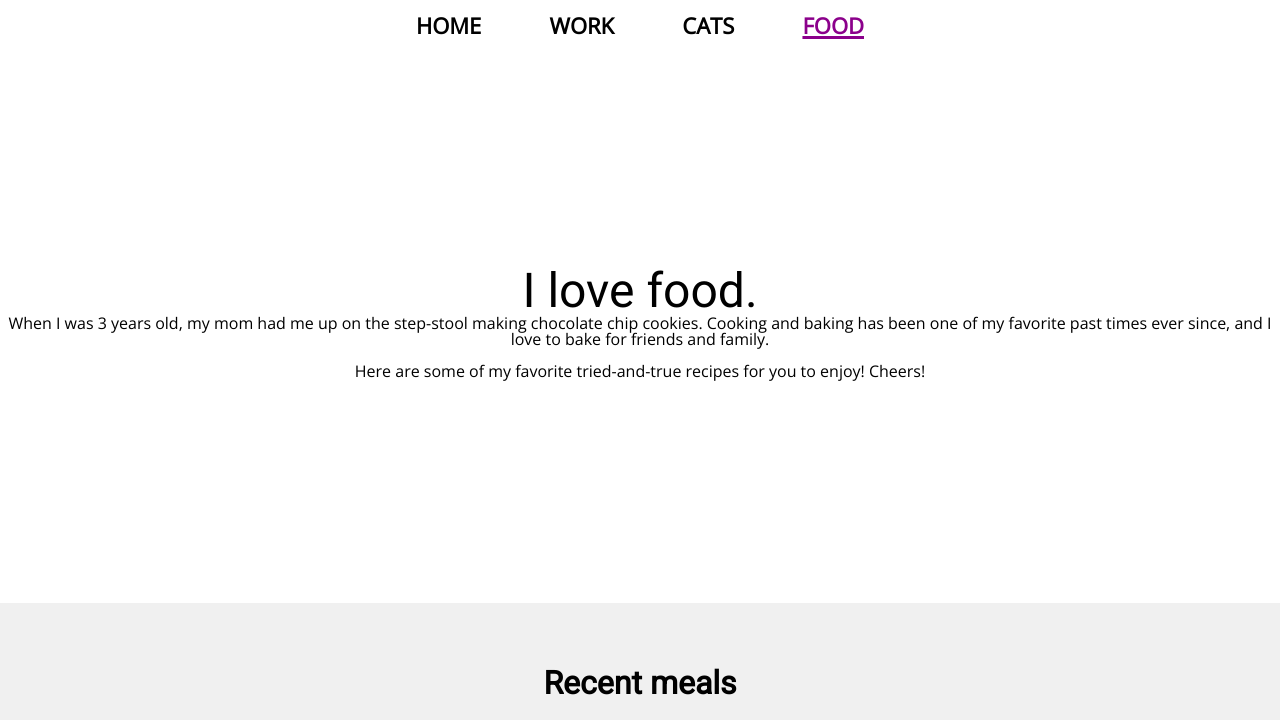
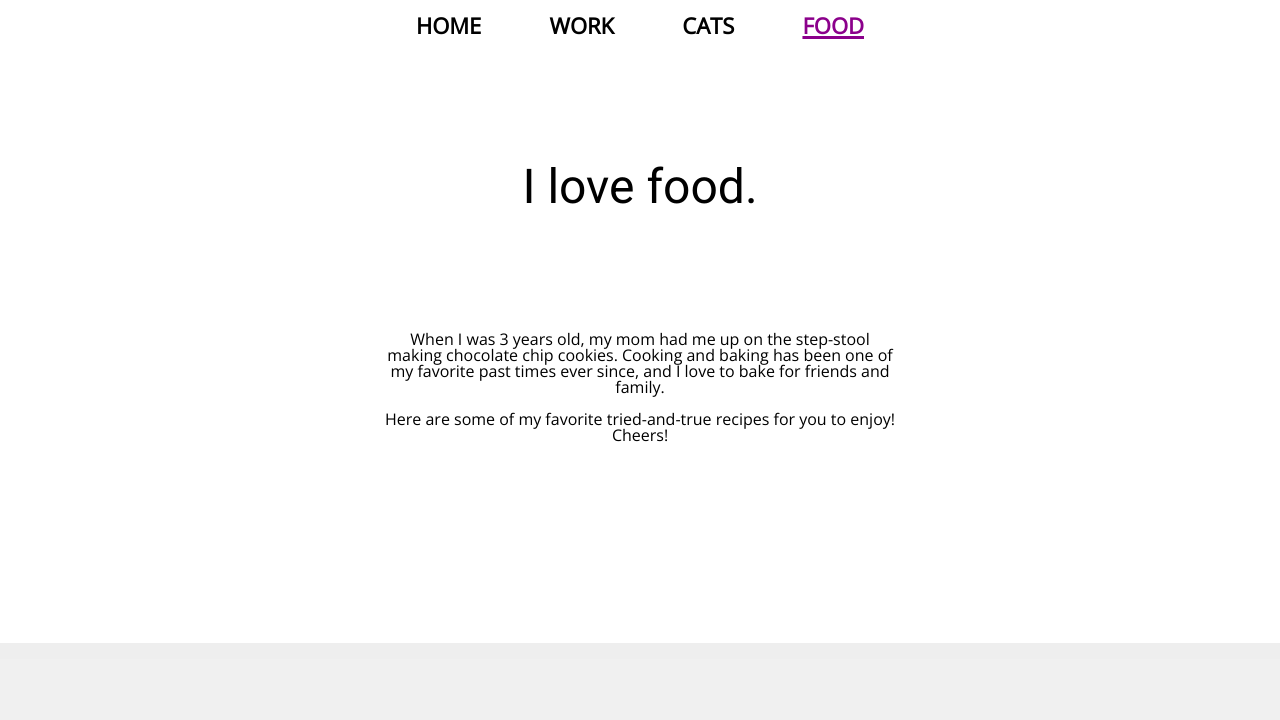
Before and after one commit to gazdgabr/si339-final-portfolio, a plain HTML site: page food.html in a window 1280 px wide. Shown: the top 720 px of the page. Drawn offline with nearby package versions, Linux system fonts and the light colour scheme.

Commit message:
Add files via upload

```diff
--- a/css/catStyle.css
+++ b/css/catStyle.css
@@ -137,11 +137,11 @@
 @media only screen and (min-width: 960px){
 
 .catIntro{
-	height: 70vh;
+	height: 75vh;
 }
 
 .catText{
-	width: 40vw;
+	width: 50vw;
 	}
 
 
--- a/css/foodStyle.css
+++ b/css/foodStyle.css
@@ -1,3 +1,26 @@
+
+.foodWrapper .intro{
+
+  height: 80vh;
+  width: 100%;
+  background-color: white;
+	margin-bottom: 1rem;
+
+  display: flex;
+  flex-direction: column;
+  justify-content: center;
+  align-items: center;
+
+}
+
+.foodWrapper .intro h1{
+	margin-bottom: 15vh;
+}
+
+.foodText{
+	width: 90vw;
+  margin-bottom: 10vh
+}
 
 .contentWrapper{
   width: 100vw;
@@ -86,6 +109,19 @@
 
 @media only screen and (min-width: 768px){
 
+  .foodWrapper .intro{
+    height: 75vh;
+  }
+
+  .foodWrapper .intro h1{
+  	margin-bottom: 15vh;
+  }
+
+  .foodText{
+  	width: 60vw;
+    margin-bottom: 10vh
+  }
+
   .recipeWrapper{
     width: 85vw;
 
@@ -114,6 +150,19 @@
 
 @media only screen and (min-width: 960px){
 
+  .foodWrapper .intro{
+    height: 75vh;
+  }
+
+  .foodWrapper .intro h1{
+  	margin-bottom: 15vh;
+  }
+
+  .foodText{
+  	width: 40vw;
+    margin-bottom: 10vh
+  }
+
   .recipeWrapper{
     width: 80vw;
 
--- a/css/stylesheet.css
+++ b/css/stylesheet.css
@@ -439,7 +439,7 @@ nav .indexContent{
 
 @media only screen and (min-width: 960px){
 .intro{
-  height: 70vh;
+  height: 75vh;
 }
 
 .Card{
--- a/food.html
+++ b/food.html
@@ -34,7 +34,7 @@
       <h1>
         I love food.
       </h1>
-
+      <div class="foodText">
         <p>
           When I was 3 years old, my mom had me up on the step-stool making chocolate chip cookies. Cooking and baking has been one
           of my favorite past times ever since, and I love to bake for friends and family.
@@ -43,6 +43,7 @@
         <p>
           Here are some of my favorite tried-and-true recipes for you to enjoy! Cheers!
         </p>
+      </div>
     </div>
 
     <div class="contentWrapper">
```
Lines whose indentation alone changed are shown as unchanged.
